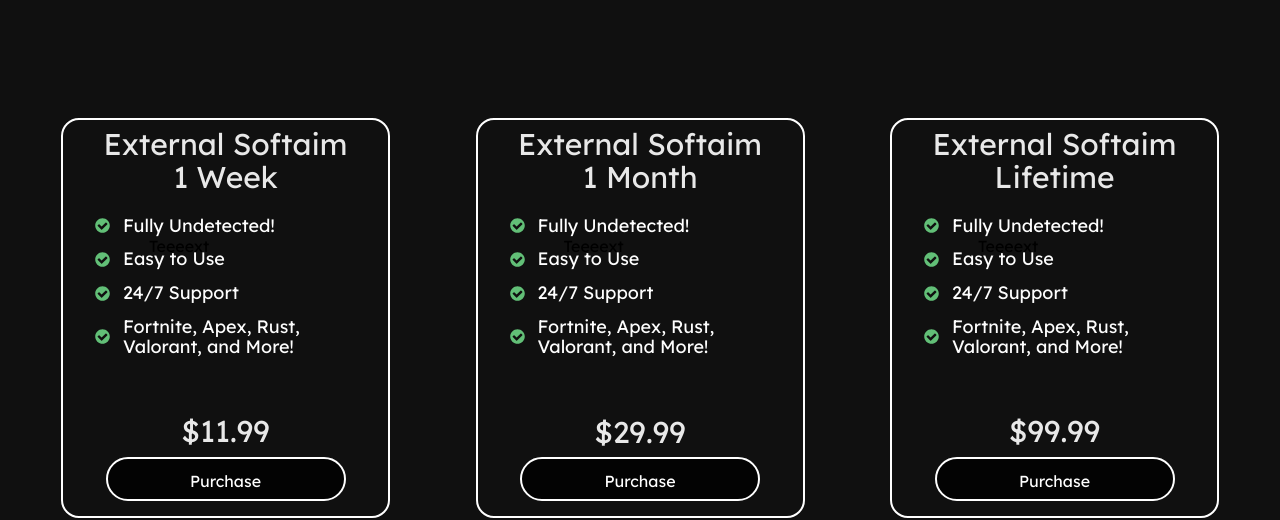
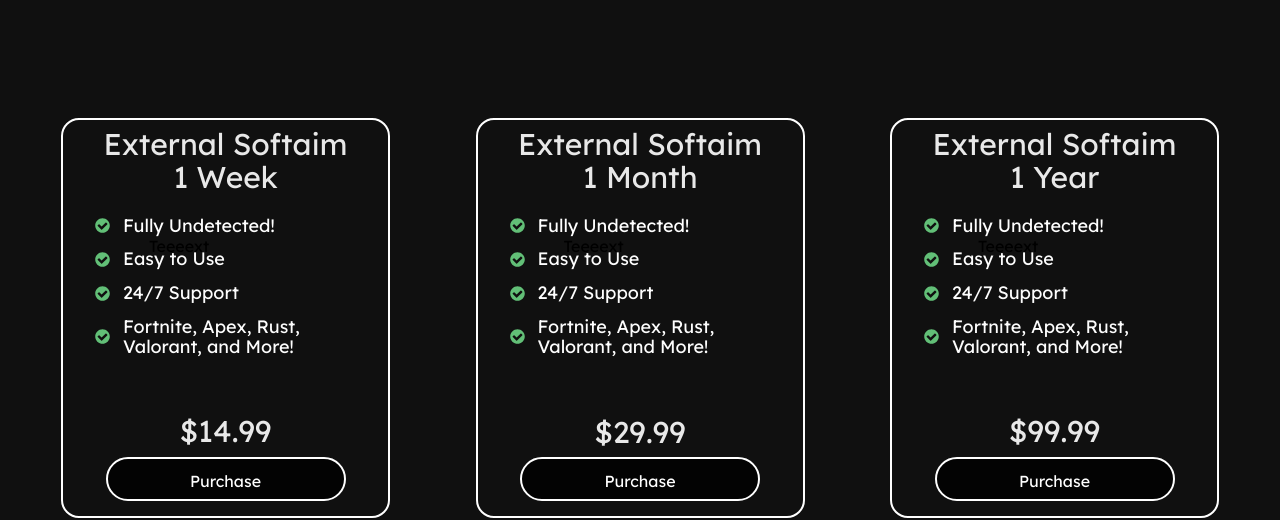
Before and after one commit to NotSlater/aiocoding.github.io, a plain HTML site: page index.html in a window 1280 px wide. Shown: the part 1436-1956 px from the top of the page. Drawn offline with Linux system fonts and the light colour scheme.

Commit message:
Update index.html

```diff
--- a/index.html
+++ b/index.html
@@ -164,7 +164,7 @@
                 <span class="home-text12">
                   <span>External Softaim</span>
                   <br />
-                  <span class="home-text15">Lifetime</span>
+                  <span class="home-text15">1 Year</span>
                 </span>
                 <div class="home-features-container1">
                   <div class="home-feature03">
@@ -280,7 +280,7 @@
                 <button class="home-button2 button">
                   <span class="home-text33"><span>Purchase</span></span>
                 </button>
-                <span class="home-text35">$11.99</span>
+                <span class="home-text35">$14.99</span>
                 <span class="home-text36">Teeeext</span>
                 <span class="home-text37">
                   <span>External Softaim</span>
```
